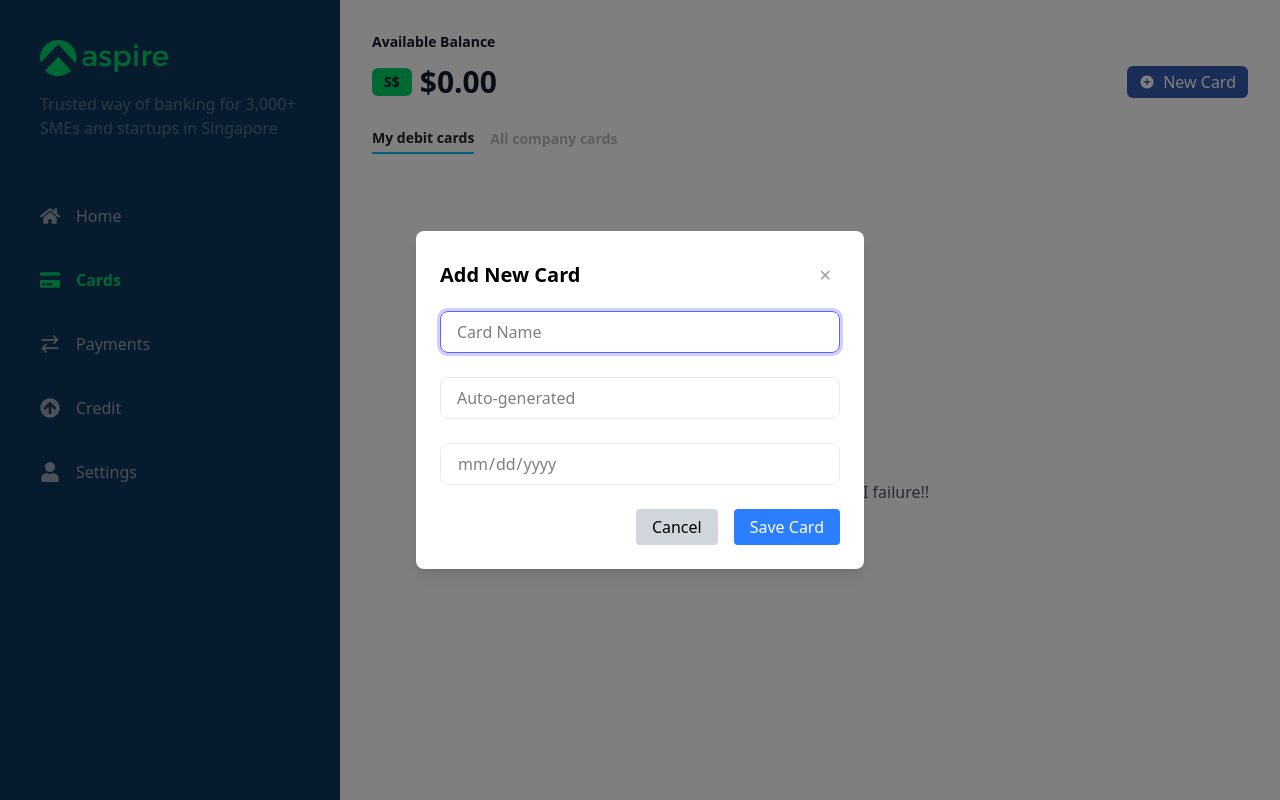
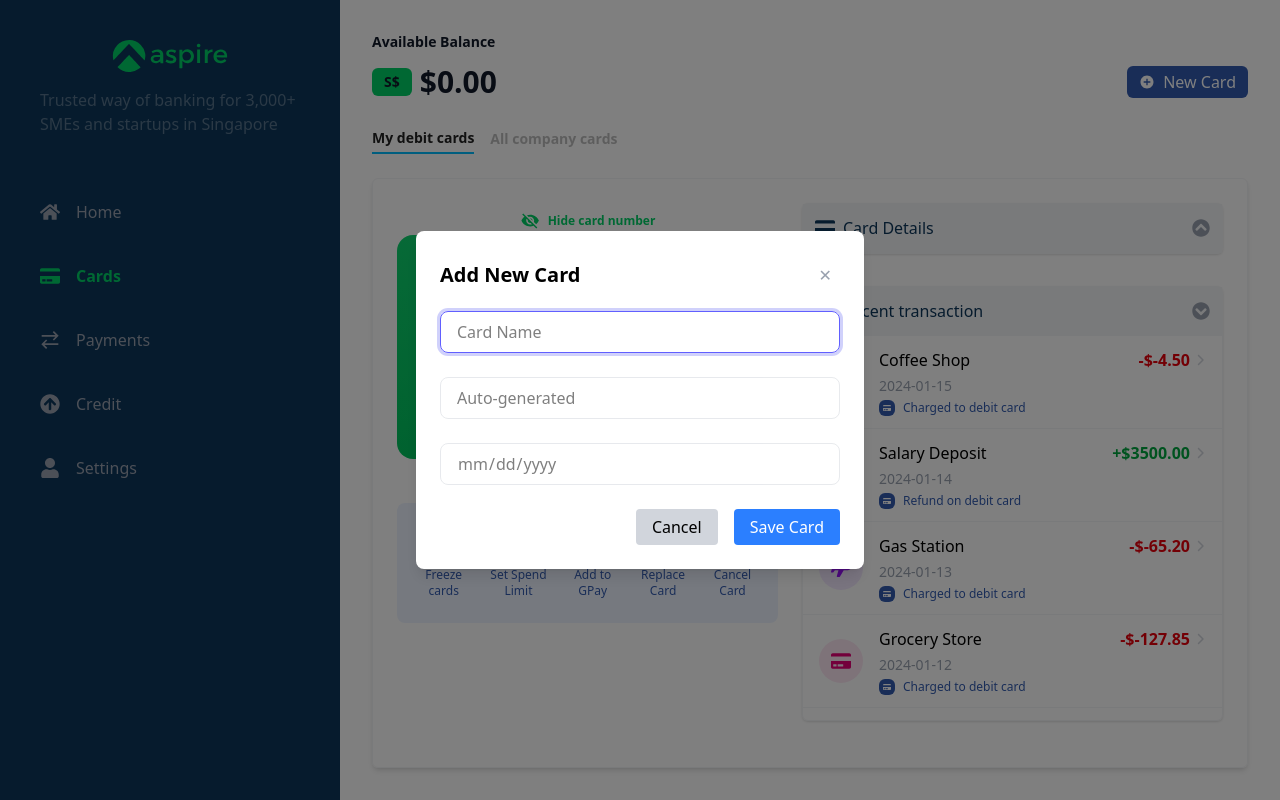
Before and after one commit to imvpn22/aspire-assignment, a React (Vite) app: page /cards in a window 1280 px wide. Both pictures are taken after a click on the button "New Card". Built offline with nearby package versions, Linux system fonts and the light colour scheme.

Commit message:
swipe in courausel

```diff
--- a/src/components/Cards/Content.tsx
+++ b/src/components/Cards/Content.tsx
@@ -41,7 +41,7 @@ const Content: React.FC = () => {
 
   return (
     <div className="text-black rounded-md flex flex-1 card-content shadow-md p-6 border border-gray-100">
-      <div className="flex flex-col gap-6 max-w-[381px] w-full h-fit">
+      <div className="flex flex-col gap-6 max-w-[381px] w-full h-fit card-sub-content">
         <Carousel
           className="card-carousel max-w-[381px] h-fit"
           onIndexChange={setActiveCardIndex}
--- a/src/components/Sidebar/index.tsx
+++ b/src/components/Sidebar/index.tsx
@@ -49,7 +49,7 @@ const Sidebar: React.FC = () => {
   return (
     <div className="bg-[#0C365A] w-[340px] h-full flex flex-col text-white gap-16 sidebar">
       <div className="flex flex-col gap-4 px-10 pt-10 app-logo">
-        <img src={Logo} alt="Logo" className="w-32 h-auto" />
+        <img src={Logo} alt="Logo" className="h-8 w-auto" />
         <div className="opacity-30 logo-subtext">
           Trusted way of banking for 3,000+ SMEs and startups in Singapore
         </div>
--- a/src/components/shared/Carousel.tsx
+++ b/src/components/shared/Carousel.tsx
@@ -1,4 +1,4 @@
-import React, { useState } from "react";
+import React, { useState, useRef } from "react";
 import type { ReactNode } from "react";
 
 type TCarouselProps = {
@@ -13,10 +13,69 @@ const Carousel: React.FC<TCarouselProps> = ({
   className,
 }) => {
   const [currentIndex, setCurrentIndex] = useState(0);
+  const startXRef = useRef<number>(0);
+  const isDraggingRef = useRef<boolean>(false);
 
   const goToSlide = (index: number) => {
-    setCurrentIndex(index);
-    onIndexChange?.(index);
+    const clampedIndex = Math.max(0, Math.min(index, children.length - 1));
+    setCurrentIndex(clampedIndex);
+    onIndexChange?.(clampedIndex);
+  };
+
+  const handleTouchStart = (e: React.TouchEvent) => {
+    startXRef.current = e.touches[0].clientX;
+    isDraggingRef.current = true;
+  };
+
+  const handleTouchMove = (e: React.TouchEvent) => {
+    if (!isDraggingRef.current) return;
+    e.preventDefault();
+  };
+
+  const handleTouchEnd = (e: React.TouchEvent) => {
+    if (!isDraggingRef.current) return;
+
+    const endX = e.changedTouches[0].clientX;
+    const diffX = startXRef.current - endX;
+    const threshold = 50;
+
+    if (Math.abs(diffX) > threshold) {
+      if (diffX > 0) {
+        goToSlide(currentIndex + 1);
+      } else {
+        goToSlide(currentIndex - 1);
+      }
+    }
+
+    isDraggingRef.current = false;
+  };
+
+  const handleMouseDown = (e: React.MouseEvent) => {
+    startXRef.current = e.clientX;
+    isDraggingRef.current = true;
+  };
+
+  const handleMouseMove = (e: React.MouseEvent) => {
+    if (!isDraggingRef.current) return;
+    e.preventDefault();
+  };
+
+  const handleMouseUp = (e: React.MouseEvent) => {
+    if (!isDraggingRef.current) return;
+
+    const endX = e.clientX;
+    const diffX = startXRef.current - endX;
+    const threshold = 50;
+
+    if (Math.abs(diffX) > threshold) {
+      if (diffX > 0) {
+        goToSlide(currentIndex + 1);
+      } else {
+        goToSlide(currentIndex - 1);
+      }
+    }
+
+    isDraggingRef.current = false;
   };
 
   return (
@@ -24,13 +83,20 @@ const Carousel: React.FC<TCarouselProps> = ({
       className={`flex flex-col gap-2 box-border overflow-hidden w-full flex-1 ${className}`}
     >
       <div
-        className="flex transition-transform duration-300 ease-in-out"
+        className="flex transition-transform duration-300 ease-in-out select-none"
         style={{ transform: `translateX(-${currentIndex * 100}%)` }}
+        onTouchStart={handleTouchStart}
+        onTouchMove={handleTouchMove}
+        onTouchEnd={handleTouchEnd}
+        onMouseDown={handleMouseDown}
+        onMouseMove={handleMouseMove}
+        onMouseUp={handleMouseUp}
+        onMouseLeave={() => (isDraggingRef.current = false)}
       >
         {children.map((child, index) => (
           <div
             key={index}
-            className="min-w-full flex items-center justify-center box-border px-3"
+            className="min-w-full flex items-center justify-center box-border"
           >
             {child}
           </div>
--- a/src/index.css
+++ b/src/index.css
@@ -68,6 +68,10 @@ input:disabled {
     @apply absolute p-2 pr-2 pt-0 items-end right-0 z-1 m-2;
   }
 
+  .app-logo img {
+    @apply h-6 w-auto;
+  }
+
   .logo-subtext {
     @apply hidden;
   }
@@ -81,19 +85,23 @@ input:disabled {
   }
 
   .card-container {
-    @apply p-0 pt-12 pb-14 bg-[#0c365a] relative overflow-auto gap-2.5;
+    @apply p-0 pt-8 pb-14 bg-[#0c365a] relative overflow-auto gap-2.5;
   }
 
   .card-header {
-    @apply px-2 text-white sticky top-0 gap-2.5;
+    @apply px-4 text-white sticky top-0 gap-2.5;
   }
 
   .card-tab {
-    @apply px-2 text-white sticky top-[76px];
+    @apply px-4 text-white sticky top-[76px];
   }
 
   .card-content {
-    @apply flex-col items-center border-0 shadow-none p-0 pt-4;
+    @apply flex-col items-center border-0 shadow-none p-0;
+  }
+
+  .card-sub-content {
+    @apply w-full p-0 items-center max-w-[500px];
   }
 
   .card-carousel {
@@ -105,7 +113,7 @@ input:disabled {
   }
 
   .card-actions {
-    @apply rounded-b-none rounded-t-2xl z-[99];
+    @apply rounded-b-none rounded-t-2xl z-[99] w-full;
   }
 
   .card-details {
--- a/src/services/api.service.ts
+++ b/src/services/api.service.ts
@@ -6,13 +6,14 @@ export const fakeApi = async <T>(fn: () => T): Promise<T> => {
   return new Promise((resolve, reject) => {
     console.log("API call started...");
     setTimeout(() => {
-      if (Math.random() > 0.5) {
-        console.log("API call succeeded.");
-        resolve(fn());
-      } else {
-        console.log("API call failed.");
-        reject(new Error("Simulating Random API failure!!"));
-      }
+      resolve(fn());
+      // if (Math.random() > 0.5) {
+      //   console.log("API call succeeded.");
+      //   resolve(fn());
+      // } else {
+      //   console.log("API call failed.");
+      //   reject(new Error("Simulating Random API failure!!"));
+      // }
     }, 1000); // Wait for 1 second
   });
 };
```
